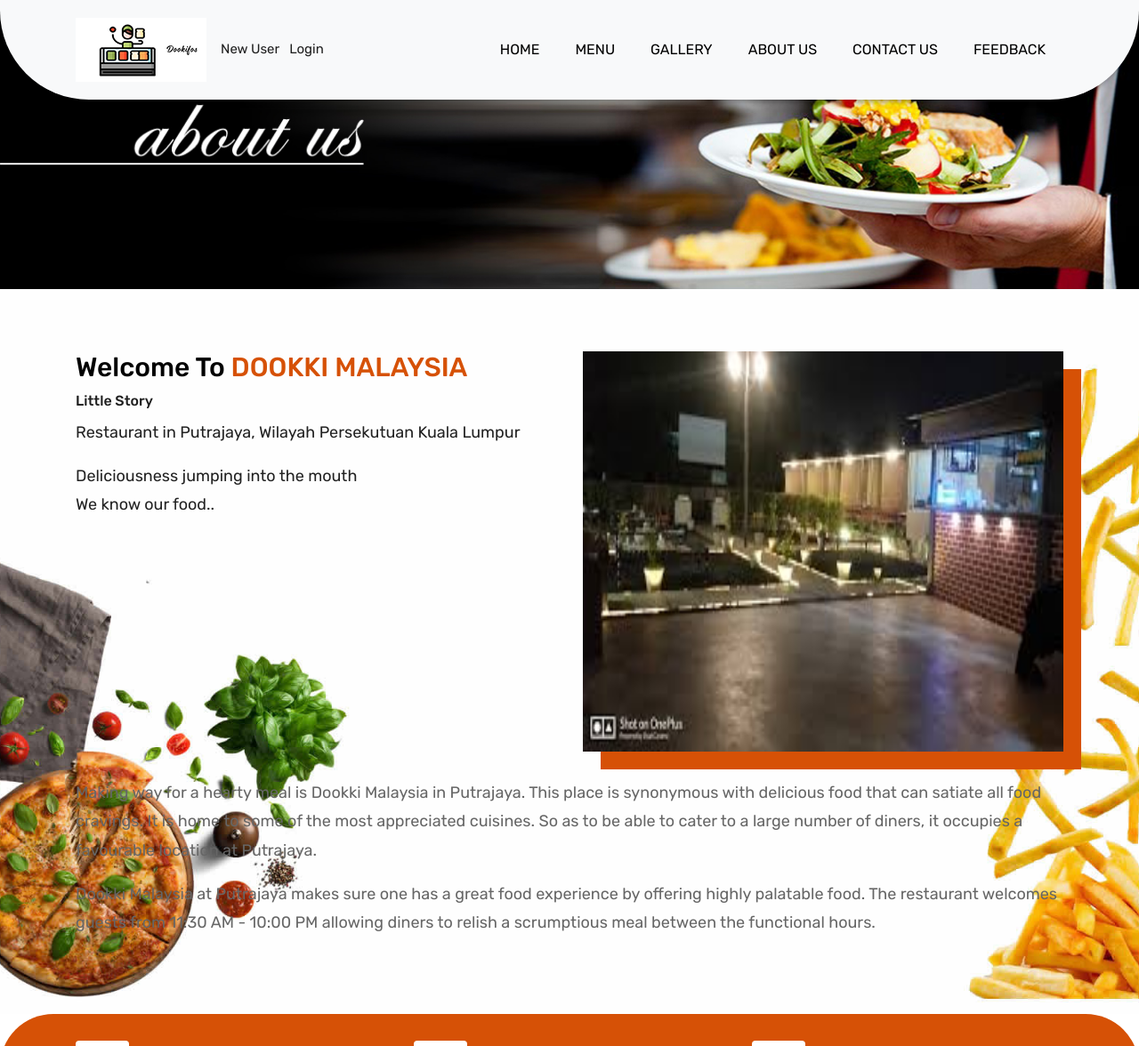
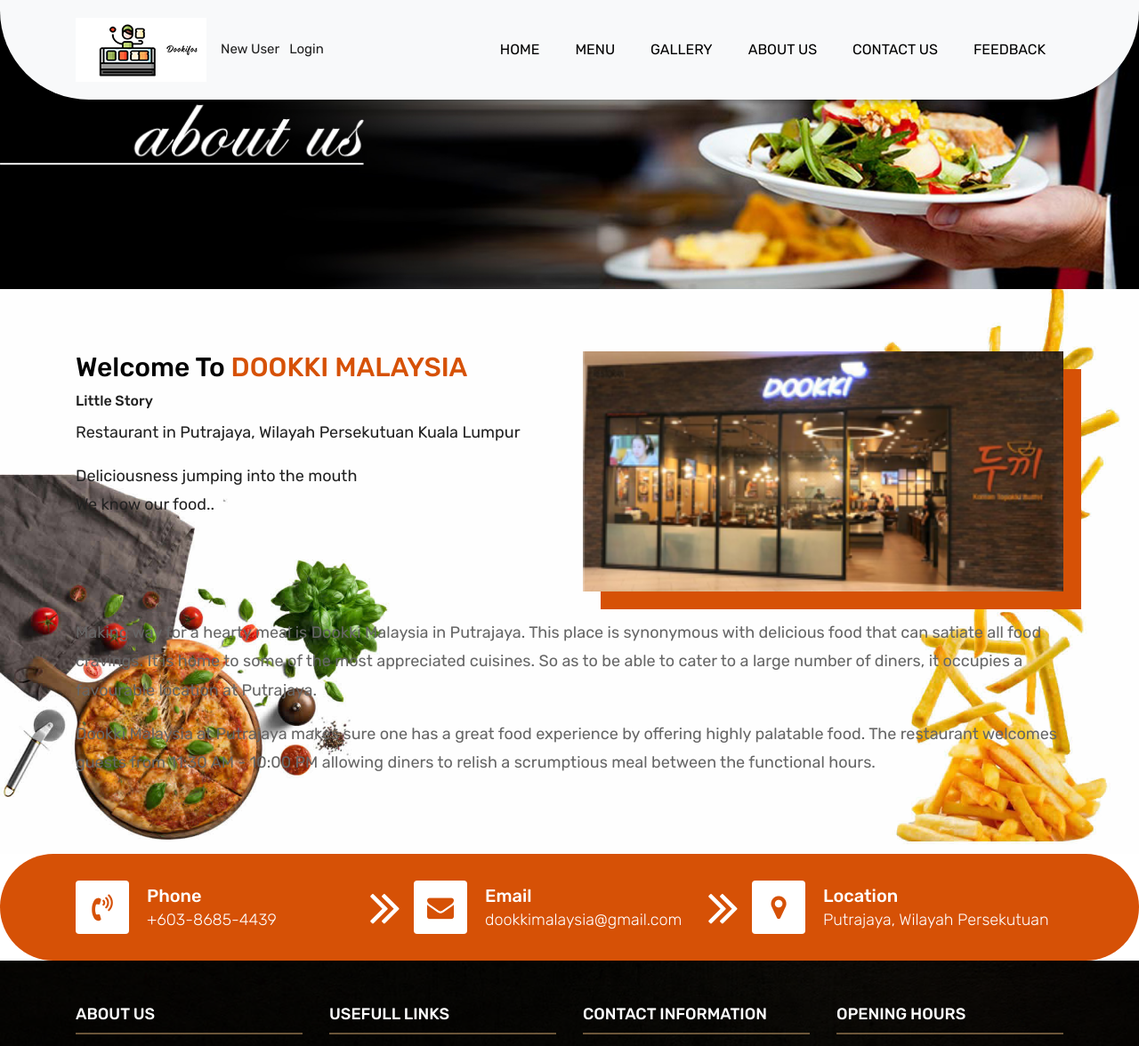
Before and after one commit to MUHAMMADARSHADBAHARUDDIN/DOOKIFOS, a PHP site: page /about.php in a window 1280 px wide. Shown: the top 1176 px of the page at 89% size. Run offline with PHP 8.4, Linux system fonts and the light colour scheme.

Commit message:
update about.php

```diff
--- a/about.php
+++ b/about.php
@@ -18,7 +18,7 @@
 					</div>
 				</div>
 				<div class="col-lg-6 col-md-6">
-					<img src="images/images.jpg" style="height: 450px; width: 100%" class="img-fluid">
+					<img src="images/aboutdookki.png" style=" width: 100%" class="img-fluid">
 				</div>
 				<div class="col-md-12">
 					<div class="inner-pt">
```
Also changed, not shown: images/aboutdookki.png (added).
